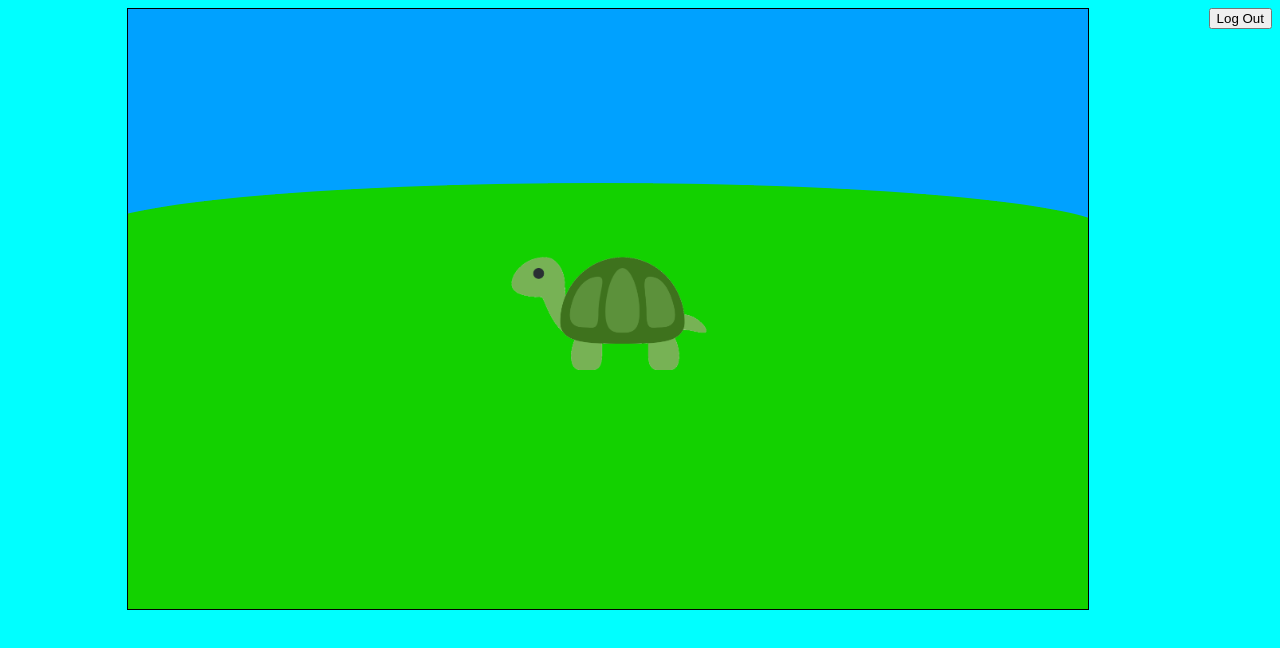
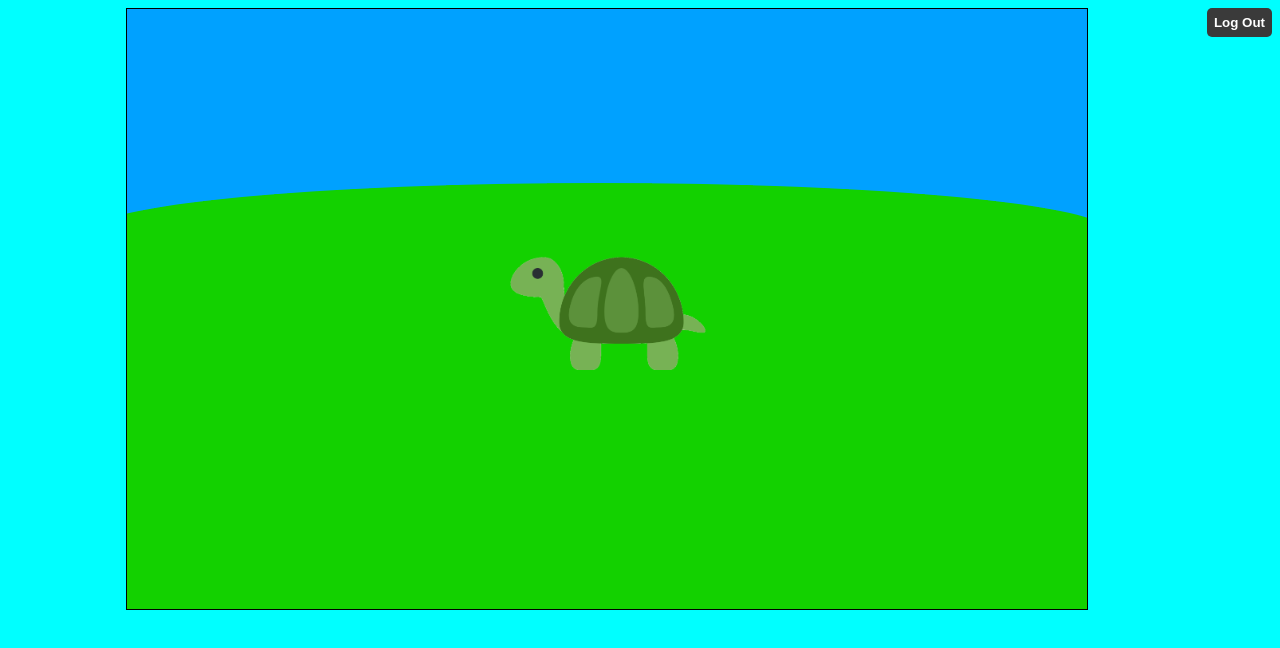
Before and after one commit to Eli15976/Leafy, a plain HTML site: page welcome.html in a window 1280 px wide. Drawn offline with Linux system fonts and the light colour scheme.

Commit message:
Update welcome.html

```diff
--- a/welcome.html
+++ b/welcome.html
@@ -14,6 +14,16 @@
         margin: auto;
         display: block;
       }
+      #logout {
+        padding: 7px;
+        border: none;
+        border-radius: 5px;
+        color: white;
+        font-weight: bold;
+        background-color: #3a3a3a;
+        cursor: pointer;
+        outline: none;
+      }
     </style>
     <script src="auth.js"></script>
     <script defer src="Logout.js"></script>
```
